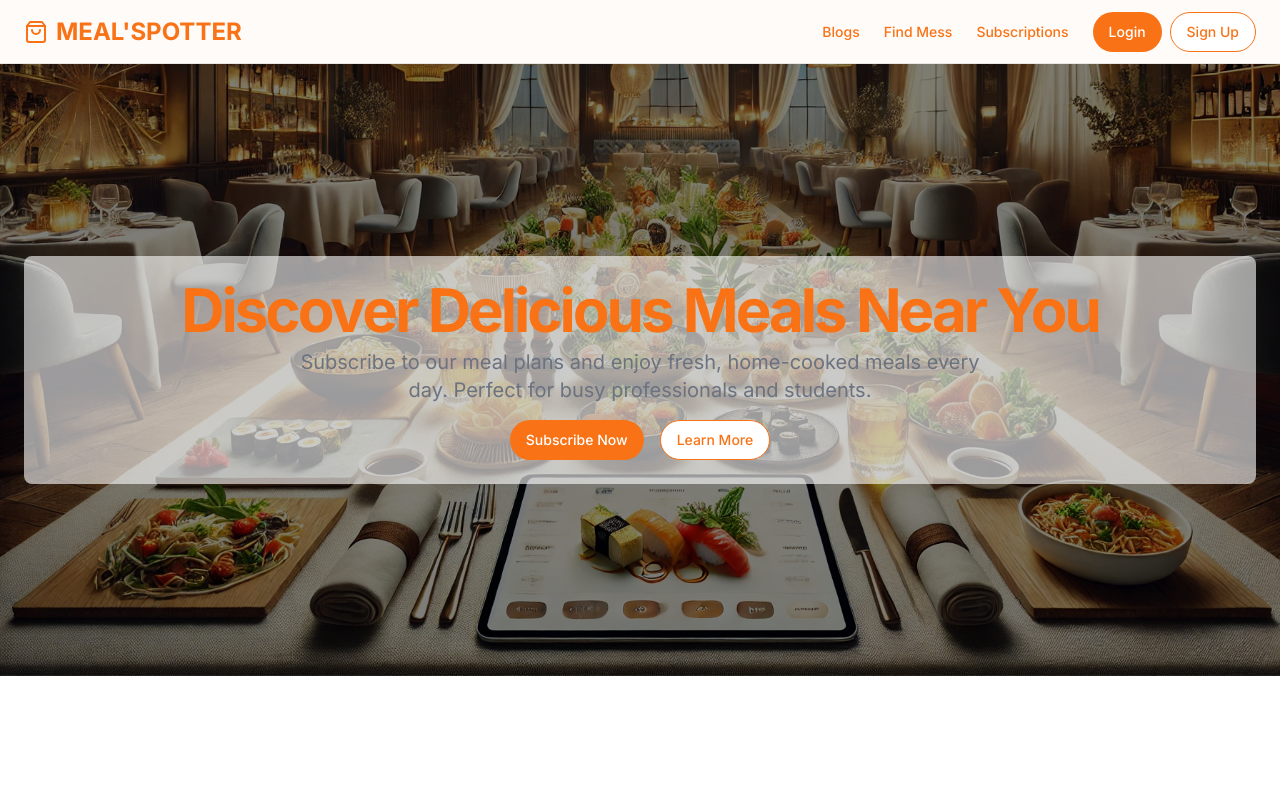
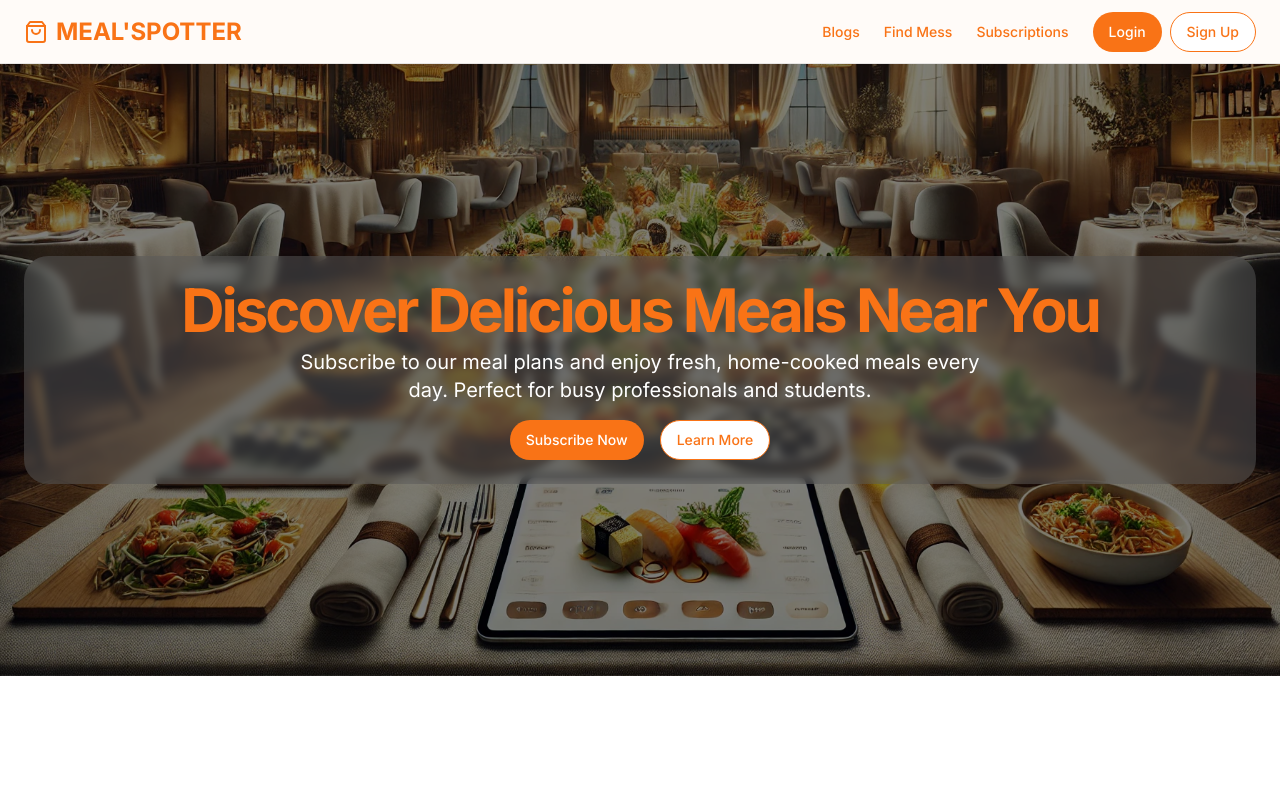
Before and after one commit to Harshu05x/Mess-Project, a Next.js app: page / in a window 1280 px wide. Shown: the top 800 px of the page. Built offline with nearby package versions, Linux system fonts and the light colour scheme.

Commit message:
Update layout and page styles for improved aesthetics and readability

```diff
--- a/src/app/layout.tsx
+++ b/src/app/layout.tsx
@@ -21,7 +21,7 @@ export default function RootLayout({
       <body className={inter.className}>
         <ThemeProvider
           attribute="class"
-          defaultTheme="system"
+          defaultTheme="light"
           enableSystem
           disableTransitionOnChange
         >
--- a/src/app/page.tsx
+++ b/src/app/page.tsx
@@ -11,12 +11,12 @@ export default function Component() {
         <section className="relative w-full py-12 md:py-24 lg:py-32 xl:py-48 bg-orange-50 bg-cover bg-bottom" style={{ backgroundImage: "url('/hero_section.webp')" }}>
           <div className="absolute inset-0 bg-black opacity-50"></div>
           <div className="relative container px-4 md:px-6">
-            <div className="flex flex-col items-center space-y-4 text-center bg-white bg-opacity-60 p-6 rounded-lg">
+            <div className="flex flex-col items-center space-y-4 text-center bg-[#5c5c5c7e] backdrop-blur-sm p-6 rounded-3xl">
               <div className="space-y-2">
                 <h1 className="text-3xl font-bold tracking-tighter sm:text-4xl md:text-5xl lg:text-6xl/none text-orange-500">
                   Discover Delicious Meals Near You
                 </h1>
-                <p className="mx-auto max-w-[700px] text-gray-500 md:text-xl dark:text-gray-400">
+                <p className="mx-auto max-w-[700px] text-white md:text-xl">
                   Subscribe to our meal plans and enjoy fresh, home-cooked meals every day. Perfect for busy professionals and students.
                 </p>
               </div>
```
